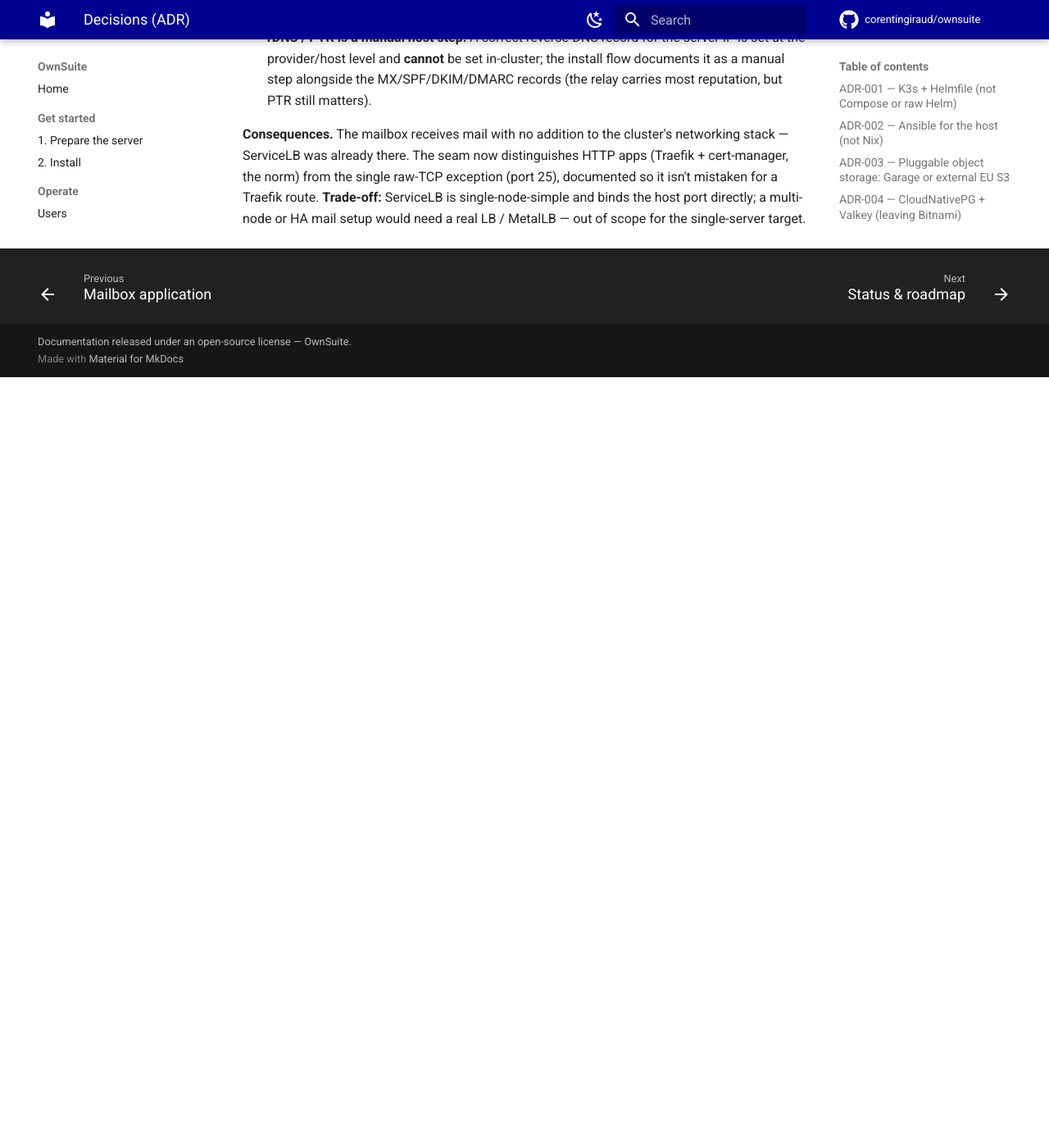
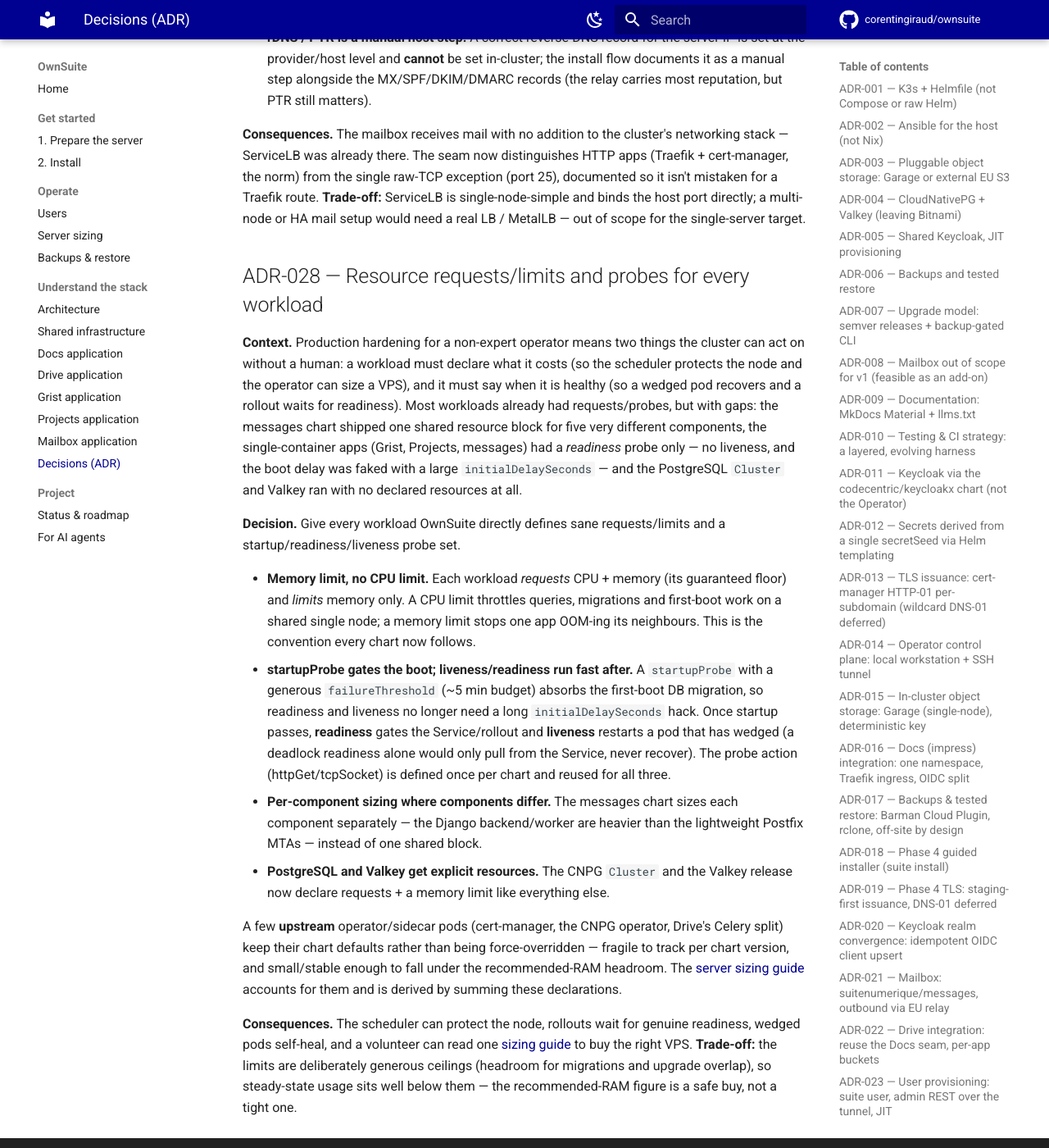
Before and after one commit to corentingiraud/ownsuite, an MkDocs documentation site: the page built from docs/understand/decisions.md, in a window 1280 px wide and 1400 px high, scrolled down 22653 px. Shown: the whole window at 82% size. Built offline with MkDocs 1.6.1 and Material for MkDocs 9.7.7, drawn with Linux system fonts in a browser that asks for light colours; comment, search, counter and statistics services are not loaded; before the commit the page ends 23113 px from its top, so only the background shows below that.

Commit message:
feat(helmfile): resources + startup/liveness probes on every workload; sizing guide (#27)
Production hardening so the cluster can protect the node and self-heal, and a
volunteer can size a VPS from one page (ADR-028).

- Add a startupProbe + livenessProbe (alongside readiness) to the grist, projects
  and messages charts. The startupProbe absorbs the first-boot DB migration
  (~5 min budget), replacing the large initialDelaySeconds hack; liveness then
  restarts a wedged pod that readiness alone would only pull from the Service.
- Size the messages components separately (the Django backend/worker are heavier
  than the Postfix MTAs) instead of one shared resource block.
- Give the PostgreSQL CNPG Cluster and Valkey explicit requests + memory limit
  (previously unset). Convention: request CPU+memory, limit memory only.
- Add docs/operate/sizing.md: minimum/recommended VPS (RAM/CPU/disk) per profile
  (core / + optional / + mailbox), derived by summing the chart declarations.
- ADR-028 records the requests/limits + probe policy; wired into nav + llms.txt.

make lint-helm green (0 invalid); mkdocs build --strict passes.

```diff
--- /dev/null
+++ b/docs/operate/sizing.md
@@ -0,0 +1,71 @@
+# Server sizing
+
+How big a server to rent. OwnSuite runs on **one** machine, so the answer is a single VPS
+spec you can buy against. Pick a profile by which apps you enable, then read RAM / CPU / disk.
+
+> **Short answer:** Docs + Drive (the core) run on **4 GB minimum, 8 GB recommended, 2 vCPU**.
+> Add the optional apps or the mailbox and step up as the tables below show.
+
+## What to buy
+
+| Profile | RAM (minimum) | RAM (recommended) | vCPU | Disk |
+|---|---|---|---|---|
+| **Core** — Docs + Drive | 4 GB | 8 GB | 2 | 40 GB |
+| **+ Optional** — Grist, Projects | 6 GB | 10 GB | 2–4 | +15 GB |
+| **+ Mailbox** — messages | 8 GB | 12 GB | 4 | +10 GB |
+
+- **Minimum** is the tight floor: it runs, but with little burst headroom — keep the swap the
+  bootstrap configures. **Recommended** leaves room for first-boot migrations, upgrades (old +
+  new pod briefly overlap), and traffic spikes.
+- **Disk** assumes external EU S3 for object storage (the production default — files live off
+  the box). **Add ~20 GB** if you run the in-cluster **Garage** store instead, plus the same
+  again if you keep its off-site backup copy in-cluster.
+- These are steady-state figures for a small non-profit (a few dozen users). Heavy concurrent
+  editing or large mailboxes scale RAM up first.
+
+## Where the numbers come from
+
+Every workload OwnSuite deploys declares a CPU/memory **request** (its guaranteed floor) and a
+memory **limit** (its ceiling). The tables below are those declarations, summed from the charts
+(`helmfile template`). Recommended RAM ≈ the sum of memory **limits** for the profile, plus
+~1 GB for the OS + K3s and a little headroom for the few upstream operator pods that run at
+their chart defaults.
+
+### Per-app footprint
+
+| Component | On by default | CPU request | Memory request | Memory limit |
+|---|---|---|---|---|
+| **Foundation** (Keycloak, PostgreSQL, Valkey, cert-manager + CNPG operators) | always | ~0.4 vCPU | ~1.4 GB | ~2.8 GB |
+| **Docs** (backend, Celery, frontend, y-provider) | yes (core) | 0.25 vCPU | 1.0 GB | 2.5 GB |
+| **Drive** (backend, Celery, frontend) | yes (core) | 0.15 vCPU | 0.65 GB | 1.4 GB |
+| **Grist** | no (optional) | 0.1 vCPU | 0.25 GB | 1.0 GB |
+| **Projects** | no (optional) | 0.1 vCPU | 0.25 GB | 0.75 GB |
+| **Mailbox** (backend, worker, frontend, 2× MTA) | no (advanced) | 0.45 vCPU | 1.15 GB | 2.3 GB |
+| **Garage** object store (only if not using external S3) | no | 0.05 vCPU | 0.13 GB | 0.5 GB |
+
+With **everything enabled**, the declared requests total **~1.5 vCPU / 4.7 GB** and the memory
+limits total **~11 GB** — which is why 12 GB is the recommended all-in figure.
+
+### Disk
+
+| What | Size |
+|---|---|
+| OS + K3s + container images | ~20 GB |
+| PostgreSQL volume (`OWNSUITE_PG_STORAGE`, default 10 Gi) | 10 GB |
+| Grist documents PVC (`OWNSUITE_GRIST_STORAGE`, default 5 Gi) | 5 GB (if enabled) |
+| Projects uploads PVC (`OWNSUITE_PROJECTS_STORAGE`, default 5 Gi) | 5 GB (if enabled) |
+| In-cluster Garage data (+ off-site copy if in-cluster) | +10 GB each (if used) |
+
+User files and mail blobs live in **object storage**, not on the disk, when you use external
+S3 — so the disk stays small and predictable.
+
+## Notes
+
+- **OpenSearch is not deployed.** The mailbox's optional full-text search is deferred to protect
+  RAM on a single VPS ([ADR-026](../understand/decisions.md#adr-026-mailbox-integration-messages-django-oidc-split-reuse-the-seam-opensearch-deferred)).
+  If you re-enable it, budget **+1–2 GB RAM** for its JVM heap.
+- **Memory limits, not CPU limits.** Each workload caps memory (to stop one app starving the
+  others) but only *requests* CPU — a CPU limit would throttle queries and migrations. See
+  [ADR-028](../understand/decisions.md#adr-028-resource-requestslimits-and-probes-for-every-workload).
+- **Headroom for upgrades.** `suite upgrade` / `helmfile apply` may run a new pod alongside the
+  old one for a moment; the recommended RAM covers that overlap.
--- a/docs/understand/decisions.md
+++ b/docs/understand/decisions.md
@@ -930,3 +930,45 @@
 from the single raw-TCP exception (port 25), documented so it isn't mistaken for a Traefik route.
 **Trade-off:** ServiceLB is single-node-simple and binds the host port directly; a multi-node or
 HA mail setup would need a real LB / MetalLB — out of scope for the single-server target.
+
+## ADR-028 — Resource requests/limits and probes for every workload
+
+**Context.** Production hardening for a non-expert operator means two things the cluster can act on
+without a human: a workload must declare what it costs (so the scheduler protects the node and the
+operator can size a VPS), and it must say when it is healthy (so a wedged pod recovers and a rollout
+waits for readiness). Most workloads already had requests/probes, but with gaps: the messages chart
+shipped one shared resource block for five very different components, the single-container apps
+(Grist, Projects, messages) had a *readiness* probe only — no liveness, and the boot delay was
+faked with a large `initialDelaySeconds` — and the PostgreSQL `Cluster` and Valkey ran with no
+declared resources at all.
+
+**Decision.** Give every workload OwnSuite directly defines sane requests/limits and a
+startup/readiness/liveness probe set.
+
+- **Memory limit, no CPU limit.** Each workload *requests* CPU + memory (its guaranteed floor) and
+  *limits* memory only. A CPU limit throttles queries, migrations and first-boot work on a shared
+  single node; a memory limit stops one app OOM-ing its neighbours. This is the convention every
+  chart now follows.
+- **startupProbe gates the boot; liveness/readiness run fast after.** A `startupProbe` with a
+  generous `failureThreshold` (~5 min budget) absorbs the first-boot DB migration, so readiness and
+  liveness no longer need a long `initialDelaySeconds` hack. Once startup passes, **readiness** gates
+  the Service/rollout and **liveness** restarts a pod that has wedged (a deadlock readiness alone
+  would only pull from the Service, never recover). The probe action (httpGet/tcpSocket) is defined
+  once per chart and reused for all three.
+- **Per-component sizing where components differ.** The messages chart sizes each component
+  separately — the Django backend/worker are heavier than the lightweight Postfix MTAs — instead of
+  one shared block.
+- **PostgreSQL and Valkey get explicit resources.** The CNPG `Cluster` and the Valkey release now
+  declare requests + a memory limit like everything else.
+
+A few **upstream** operator/sidecar pods (cert-manager, the CNPG operator, Drive's Celery split)
+keep their chart defaults rather than being force-overridden — fragile to track per chart version,
+and small/stable enough to fall under the recommended-RAM headroom. The
+[server sizing guide](../operate/sizing.md) accounts for them and is derived by summing these
+declarations.
+
+**Consequences.** The scheduler can protect the node, rollouts wait for genuine readiness, wedged
+pods self-heal, and a volunteer can read one [sizing guide](../operate/sizing.md) to buy the right
+VPS. **Trade-off:** the limits are deliberately generous ceilings (headroom for migrations and
+upgrade overlap), so steady-state usage sits well below them — the recommended-RAM figure is a safe
+buy, not a tight one.
--- a/mkdocs.yml
+++ b/mkdocs.yml
@@ -91,6 +91,7 @@
           - get-started/install.md: Step 2 — guided installer (suite install), bare server + domain to all-in-HTTPS.
         Operate:
           - operate/users.md: User provisioning with the `suite user` CLI (one Keycloak identity, JIT to all apps).
+          - operate/sizing.md: Server sizing — minimum and recommended VPS specs (RAM/CPU/disk) per enabled app.
           - operate/backups.md: Off-site backups (CNPG PITR, rclone objects) and the tested restore procedure.
         Understand the stack:
           - understand/overview.md: The stack and its building blocks.
@@ -124,6 +125,7 @@
       - 2. Install: get-started/install.md
   - Operate:
       - Users: operate/users.md
+      - Server sizing: operate/sizing.md
       - Backups & restore: operate/backups.md
   - Understand the stack:
       - Architecture: understand/overview.md
```
Also changed, not shown: 7 other files.
